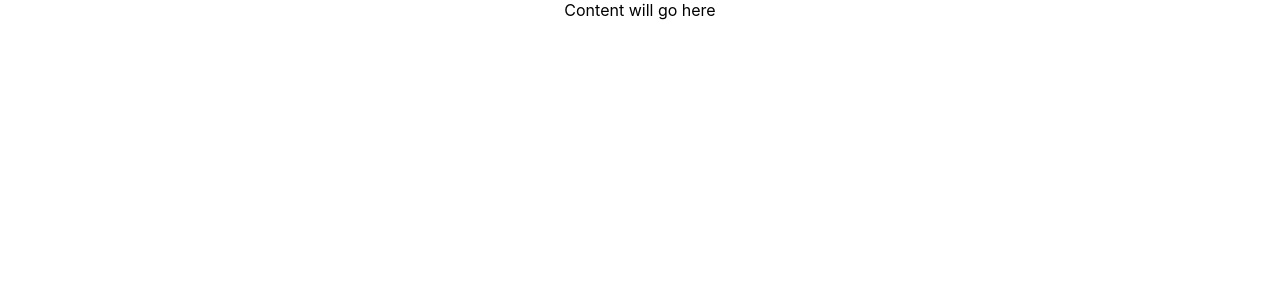
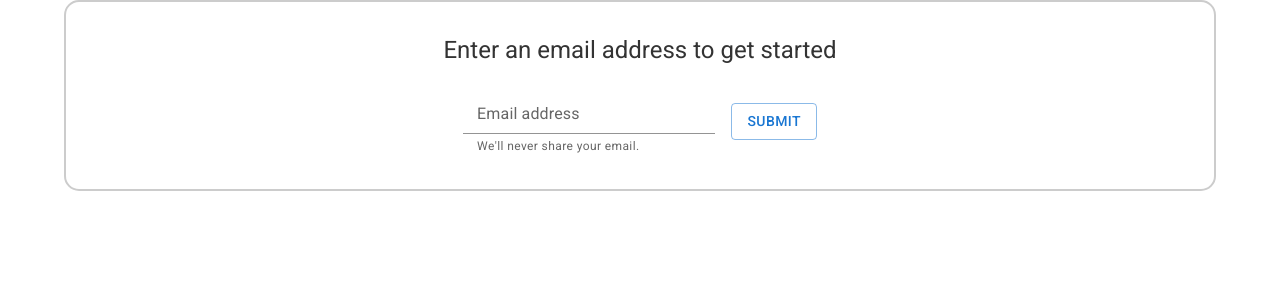
Before and after one commit to ahadrovic/jupiterone-code-challenge-client, a React (Create React App) app: page / in a window 1280 px wide. Shown: the top 300 px of the page. Built offline with nearby package versions, Linux system fonts and the light colour scheme.

Commit message:
added dashboard component

```diff
--- a/src/screens/Dashboard.module.css
+++ b/src/screens/Dashboard.module.css
@@ -1,3 +1,6 @@
 .dashboardBox {
   text-align: center;
+  padding: 2em;
+  border-radius: 15px;
+  border: 2px solid #cccccc;
 }
--- a/src/screens/Dashboard.tsx
+++ b/src/screens/Dashboard.tsx
@@ -1,13 +1,14 @@
 import React from 'react';
-import Box from '@mui/material/Box';
+import Form from './dashboard/Form';
 
 import styles from './Dashboard.module.css';
 
 const Dashboard = () => {
   return (
-    <Box className={styles.dashboardBox}>
-      <span>Content will go here</span>
-    </Box>
+    <div className={styles.dashboardBox}>
+      <Form />
+      {/* TODO: Add table here */}
+    </div>
   );
 };
 
```
